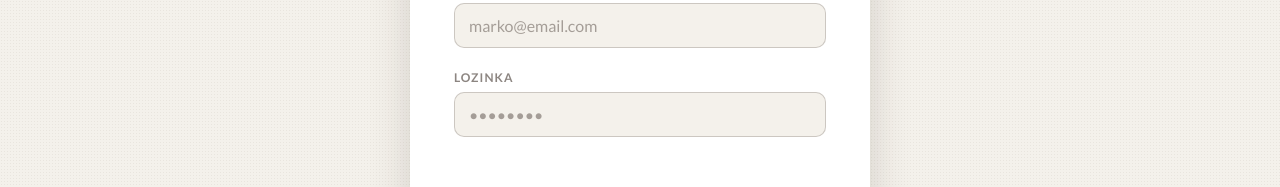
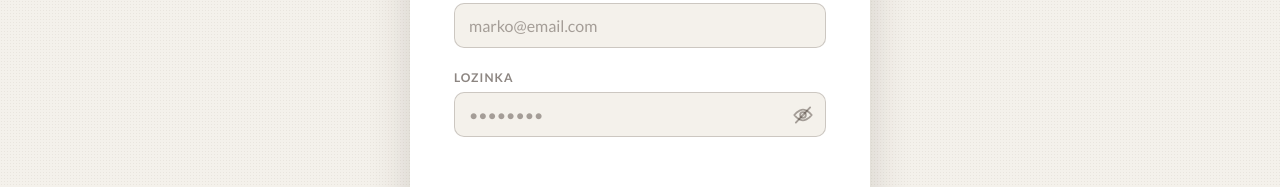
Before and after one commit to dukanx/GLUMAC-PLUS, a React (Vite) app in the folder frontend/: page /login in a window 1280 px wide. Shown: the part 357-544 px from the top of the page. Built offline with nearby package versions, Linux system fonts and the light colour scheme; no server answers.

Commit message:
feat(react): oko za prikaz lozinke na prijavi i registraciji

```diff
--- a/frontend/src/components/Doodle.tsx
+++ b/frontend/src/components/Doodle.tsx
@@ -107,6 +107,27 @@ export function Lupa(props: IkonaProps) {
     );
 }
 
+// Oko — prikaz lozinke. Kapci su namerno malo neravni, kao povučeni rukom.
+export function Oko(props: IkonaProps) {
+    return (
+        <svg {...svgProps(props, 2)}>
+            <path d="M2.5 12 C 6.2 7, 11 6.2, 12 6.2 C 13 6.2, 17.8 7, 21.5 12 C 17.8 17, 13 17.8, 12 17.8 C 11 17.8, 6.2 17, 2.5 12 Z" />
+            <circle cx="12" cy="12" r="3.1" />
+        </svg>
+    );
+}
+
+// Precrtano oko — lozinka je sakrivena.
+export function OkoPrecrtano(props: IkonaProps) {
+    return (
+        <svg {...svgProps(props, 2)}>
+            <path d="M2.5 12 C 6.2 7, 11 6.2, 12 6.2 C 13 6.2, 17.8 7, 21.5 12 C 17.8 17, 13 17.8, 12 17.8 C 11 17.8, 6.2 17, 2.5 12 Z" />
+            <circle cx="12" cy="12" r="3.1" />
+            <path d="M4.2 20.2 C 9 15.2, 15 8.8, 19.8 3.8" />
+        </svg>
+    );
+}
+
 export function Refresh(props: IkonaProps) {
     return (
         <svg {...svgProps(props)}>
--- /dev/null
+++ b/frontend/src/components/PoljeLozinke.tsx
@@ -0,0 +1,57 @@
+import { useState } from 'react';
+import { Oko, OkoPrecrtano } from './Doodle';
+import styles from '../pages/Auth.module.css';
+
+interface Props {
+    id: string;
+    name?: string;
+    label: string;
+    value: string;
+    onChange: (e: React.ChangeEvent<HTMLInputElement>) => void;
+    placeholder?: string;
+    autoComplete: string;
+    greska?: string;
+    required?: boolean;
+}
+
+/**
+ * Polje za lozinku sa okom za prikaz/skrivanje. Isto se koristi na prijavi i na
+ * registraciji (tamo dvaput), pa stanje „vidi se / ne vidi se" živi po polju —
+ * potvrda lozinke se otkriva nezavisno od same lozinke.
+ */
+export default function PoljeLozinke({
+    id, name, label, value, onChange, placeholder, autoComplete, greska, required,
+}: Props) {
+    const [vidljiva, setVidljiva] = useState(false);
+
+    return (
+        <div className={styles.polje}>
+            <label htmlFor={id} className={styles.lab}>{label}</label>
+            <div className={styles.lozOmot}>
+                <input
+                    id={id}
+                    name={name}
+                    type={vidljiva ? 'text' : 'password'}
+                    value={value}
+                    onChange={onChange}
+                    placeholder={placeholder}
+                    className={`${styles.inp} ${styles.inpLoz} ${greska ? styles.inpErr : ''}`}
+                    autoComplete={autoComplete}
+                    required={required}
+                />
+                {/* type="button" da klik ne pošalje formu. */}
+                <button
+                    type="button"
+                    className={styles.oko}
+                    onClick={() => setVidljiva(v => !v)}
+                    aria-label={vidljiva ? 'Sakrij lozinku' : 'Prikaži lozinku'}
+                    aria-pressed={vidljiva}
+                    title={vidljiva ? 'Sakrij lozinku' : 'Prikaži lozinku'}
+                >
+                    {vidljiva ? <Oko size={22} /> : <OkoPrecrtano size={22} />}
+                </button>
+            </div>
+            {greska && <span className={styles.err}>{greska}</span>}
+        </div>
+    );
+}
--- a/frontend/src/pages/Auth.module.css
+++ b/frontend/src/pages/Auth.module.css
@@ -105,6 +105,45 @@
     box-shadow: 0 0 0 3px hsl(22 30% 14% / .07);
 }
 
+/* ── Lozinka sa okom ── */
+.lozOmot {
+    position: relative;
+    display: flex;
+}
+
+/* Mesto za dugme, da tekst lozinke ne prođe ispod oka. */
+.inpLoz {
+    padding-right: 46px;
+}
+
+.oko {
+    position: absolute;
+    right: 4px;
+    top: 50%;
+    transform: translateY(-50%);
+    width: 38px;
+    height: 38px;
+    display: flex;
+    align-items: center;
+    justify-content: center;
+    background: none;
+    border: 0;
+    padding: 0;
+    color: var(--ink40);
+    cursor: pointer;
+    border-radius: 8px;
+    transition: color .15s;
+}
+
+.oko:hover {
+    color: var(--ink70);
+}
+
+.oko:focus-visible {
+    outline: 2px solid var(--ink);
+    outline-offset: -2px;
+}
+
 .inpErr {
     border-color: var(--rust);
 }
--- a/frontend/src/pages/LoginPage.tsx
+++ b/frontend/src/pages/LoginPage.tsx
@@ -4,6 +4,7 @@ import { motion } from 'motion/react';
 import styles from './Auth.module.css';
 import { useAuth } from '../context/AuthContext';
 import { Kljuc } from '../components/Doodle';
+import PoljeLozinke from '../components/PoljeLozinke';
 import * as authApi from '../api/auth';
 import { ApiError } from '../api/client';
 
@@ -89,19 +90,15 @@ export default function LoginPage() {
             />
           </div>
 
-          <div className={styles.polje}>
-            <label htmlFor="lozinka" className={styles.lab}>lozinka</label>
-            <input
+          <PoljeLozinke
             id="lozinka"
-              type="password"
+            label="lozinka"
             value={lozinka}
             onChange={e => setLozinka(e.target.value)}
             placeholder="••••••••"
-              className={styles.inp}
             autoComplete="current-password"
             required
           />
-          </div>
 
           <button type="submit" className={styles.dugme} disabled={ucitava}>
             {ucitava ? 'Prijavljujem…' : <>Prijavi se <Kljuc size={24} strokeWidth={2.4} /></>}
--- a/frontend/src/pages/RegisterPage.tsx
+++ b/frontend/src/pages/RegisterPage.tsx
@@ -3,6 +3,7 @@ import { Link, useNavigate } from 'react-router-dom';
 import { motion } from 'motion/react';
 import styles from './Auth.module.css';
 import { NalogPlus } from '../components/Doodle';
+import PoljeLozinke from '../components/PoljeLozinke';
 import * as authApi from '../api/auth';
 import { ApiError } from '../api/client';
 
@@ -111,31 +112,23 @@ export default function RegisterPage() {
                         {greske.email && <span className={styles.err}>{greske.email}</span>}
                     </div>
 
-                    <div className={styles.polje}>
-                        <label htmlFor="lozinka" className={styles.lab}>lozinka</label>
-                        <input
-                            id="lozinka" name="lozinka" type="password"
+                    <PoljeLozinke
+                        id="lozinka" name="lozinka" label="lozinka"
                         value={forma.lozinka}
                         onChange={handlePromena}
                         placeholder="minimum 8 karaktera"
-                            className={`${styles.inp} ${greske.lozinka ? styles.inpErr : ''}`}
                         autoComplete="new-password"
+                        greska={greske.lozinka}
                     />
-                        {greske.lozinka && <span className={styles.err}>{greske.lozinka}</span>}
-                    </div>
 
-                    <div className={styles.polje}>
-                        <label htmlFor="potvrda" className={styles.lab}>potvrdi lozinku</label>
-                        <input
-                            id="potvrda" name="potvrda" type="password"
+                    <PoljeLozinke
+                        id="potvrda" name="potvrda" label="potvrdi lozinku"
                         value={forma.potvrda}
                         onChange={handlePromena}
                         placeholder="ponovi lozinku"
-                            className={`${styles.inp} ${greske.potvrda ? styles.inpErr : ''}`}
                         autoComplete="new-password"
+                        greska={greske.potvrda}
                     />
-                        {greske.potvrda && <span className={styles.err}>{greske.potvrda}</span>}
-                    </div>
 
                     <button type="submit" className={styles.dugme} disabled={ucitava}>
                         {ucitava ? 'Kreiram nalog…' : <>Kreiraj nalog <NalogPlus size={24} strokeWidth={2.4} /></>}
```
Also changed, not shown: 1 other file (tests, documents, lock files or other folders). Lines whose indentation alone changed are shown as unchanged.
